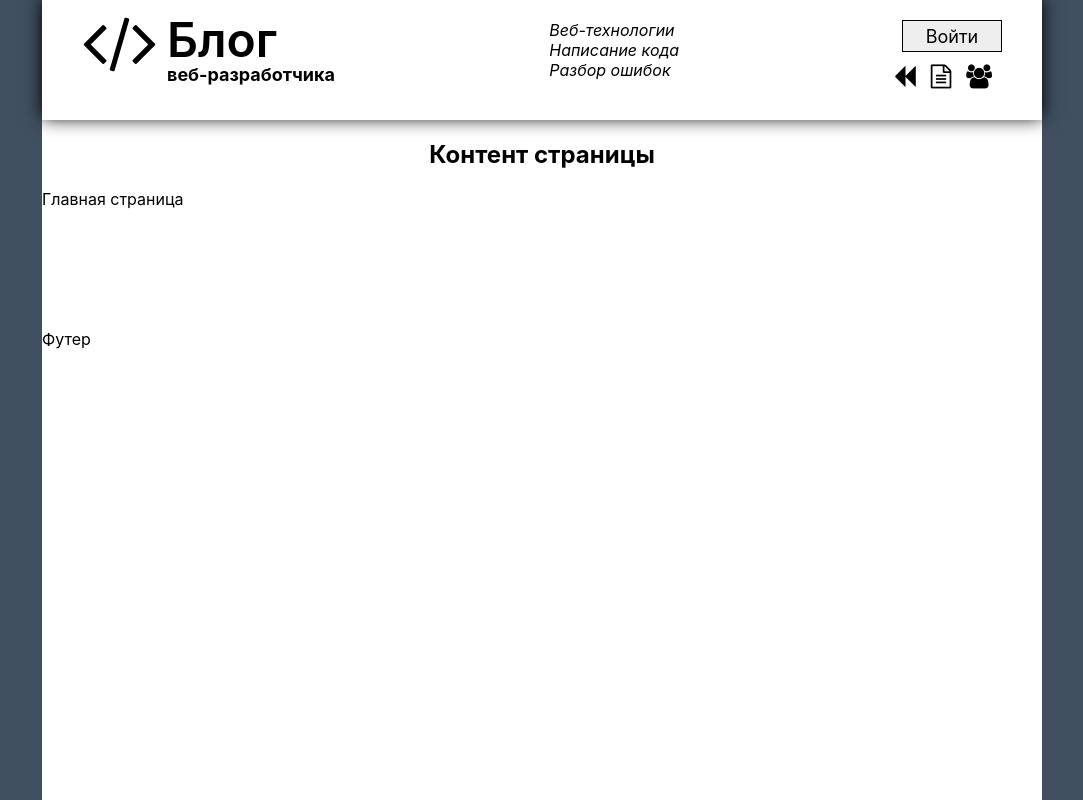
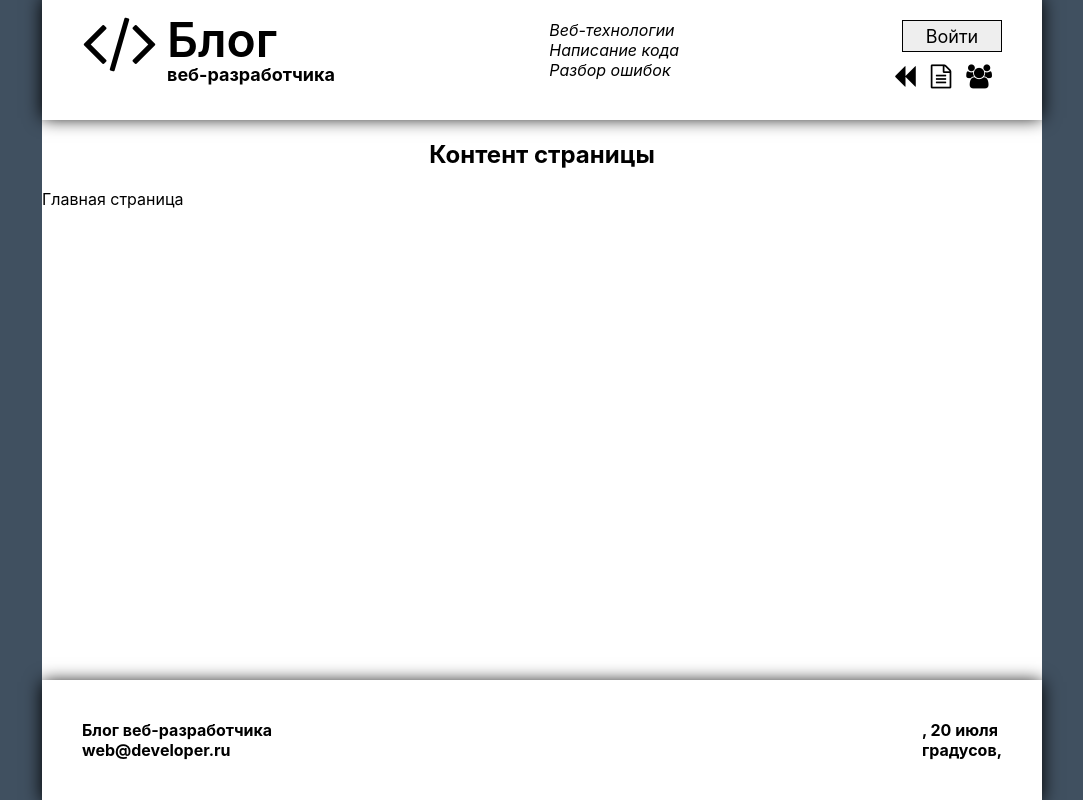
Before and after one commit to Vedagorhors/blog-main, a React (Vite) app: page / in a window 1280 px wide. Shown: the whole page, without its empty margins (98-1181 px from the left). Built offline with nearby package versions, Linux system fonts and the light colour scheme; no server answers.

Commit message:
Реализовать футер

```diff
--- a/src/blog.jsx
+++ b/src/blog.jsx
@@ -1,11 +1,11 @@
 import { Routes, Route } from 'react-router-dom';
-import { Header } from './components';
+import { Header, Footer } from './components';
 import styled from 'styled-components'; // вместо CSS-модулей здесь будем использовать Styled-components, просто для примера, потому что ранее в уроках мы использовали только css-модули
 
 const AppColumn = styled.div`
 	display: flex;
 	flex-direction: column;
-	justify-content: space-bitween;
+	justify-content: space-between;
 	width: 1000px;
 	min-height: 100%;
 	margin: 0 auto;
@@ -22,7 +22,7 @@ const H2 = styled.h2`
 	text-align: center;
 `;
 
-const Footer = () => <div>Футер</div>;
+// const Footer = () => <div>Футер</div>; // делал заглушку сначала
 
 export const Blog = () => {
 	return (
--- /dev/null
+++ b/src/components/footer/footer.jsx
@@ -0,0 +1,57 @@
+import { useEffect, useState } from 'react';
+import styled from 'styled-components';
+
+const FooterContainer = ({ className }) => {
+	// нам нужно будет вывести сведения о погоде в разметку, поэтому создадим состояния
+	const [city, setCity] = useState('');
+	const [temperature, setTemperature] = useState('');
+	const [weather, setWeather] = useState('');
+
+	// в useEffect укаываю пустой массив зависимостей для того, чтобы запрос погоды выполнялся только один раз при старте приложения (по условию задания)
+	// округляем температуру с сайта до целого числа
+	// получаем погоду, смотрю в консоль браузера, где я запросил погоду и вижу, что нужно для описания погоды description сначала в разделе weather указать массив [0], а потом указать элемент массива description
+	useEffect(() => {
+		fetch(
+			'https://api.openweathermap.org/data/2.5/weather?q=Voronezh&units=metric&lang=ru&appid=b4c996116002c131e4d716c38e1e1d52',
+		)
+			.then((res) => res.json())
+			.then(({ name, main, weather }) => {
+				setCity(name);
+				setTemperature(Math.round(main.temp));
+				setWeather(weather[0].description);
+			});
+	}, []);
+
+	return (
+		<div className={className}>
+			{/* чтобы две нижние надписи отцентровать в левый край соберем два дива с надписями в общий div */}
+			<div>
+				<div>Блог веб-разработчика</div>
+				<div>web@developer.ru</div>
+			</div>
+			{/* сформируем еще две записи города и погоды таким же образом */}
+			<div>
+				<div>
+					{city},{' '}
+					{new Date().toLocaleString('ru', { day: 'numeric', month: 'long' })}
+				</div>
+				<div>
+					{temperature} градусов, {weather}
+				</div>
+			</div>
+		</div>
+	);
+};
+
+// экспортируем уже стилизованный футер
+export const Footer = styled(FooterContainer)`
+	display: flex;
+	justify-content: space-between;
+	align-items: center;
+	width: 1000px;
+	height: 120px;
+	padding: 20px 40px;
+	font-weight: bold;
+	background-color: rgb(255, 255, 255);
+	box-shadow: rgb(0, 0, 0) 0px 2px 17px;
+`;
--- a/src/components/index.js
+++ b/src/components/index.js
@@ -1,2 +1,3 @@
 export * from './header/header.jsx';
 export * from './icon/icon.jsx';
+export * from './footer/footer.jsx';
```
